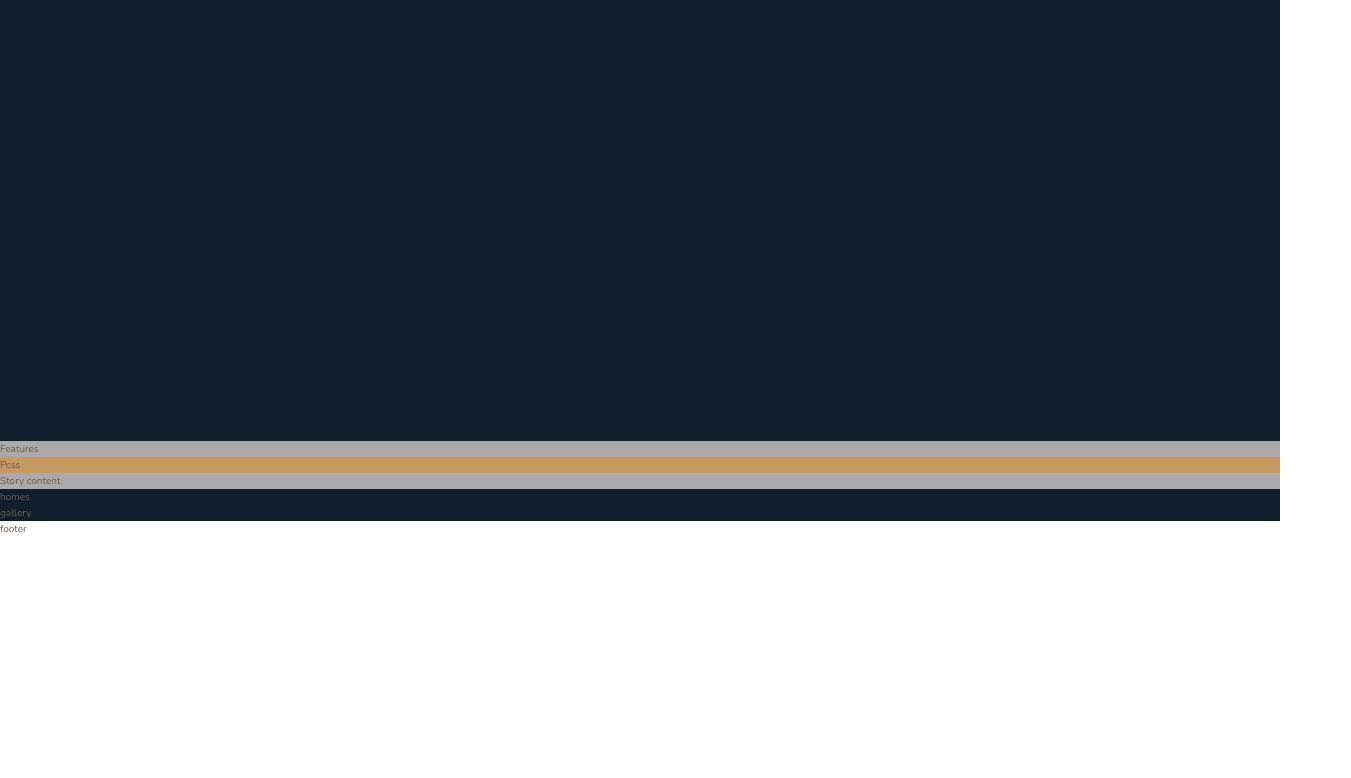
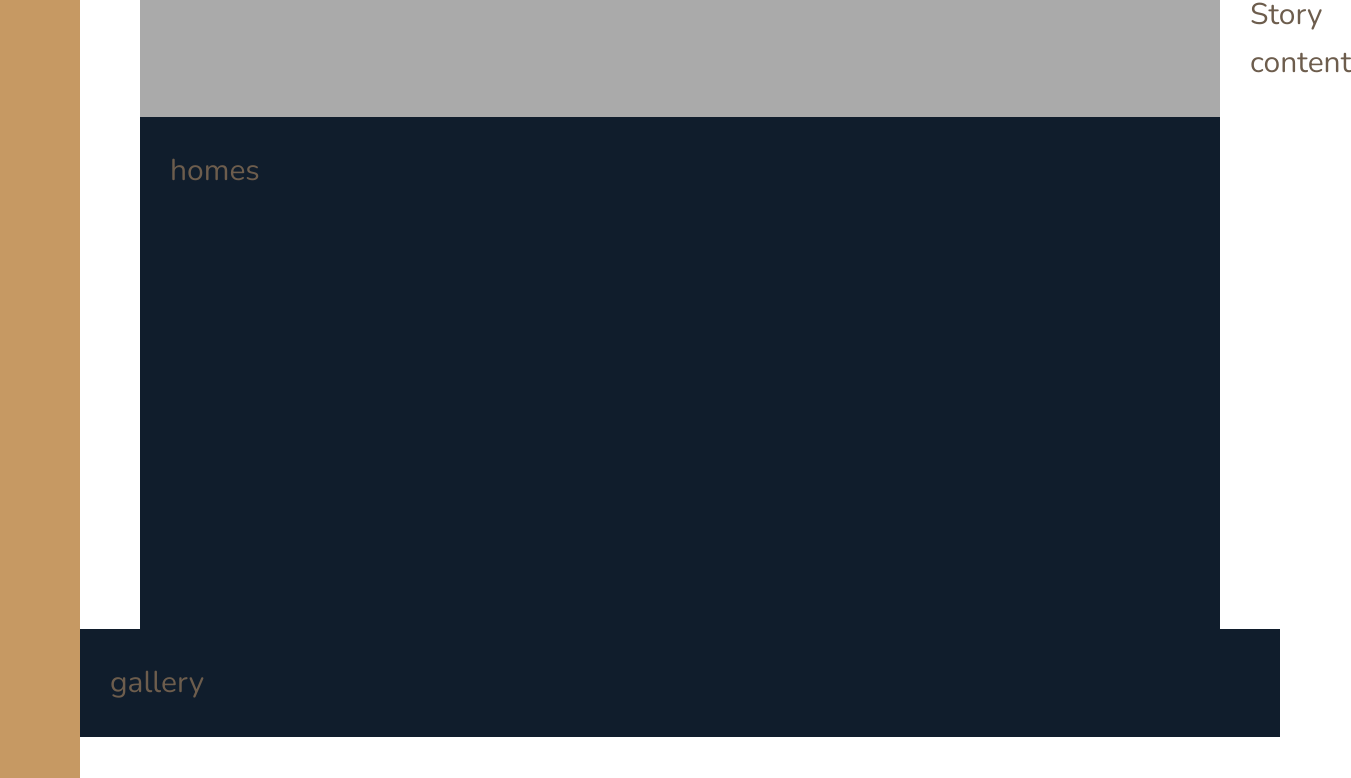
Before and after one commit to Temkum/Nexter, a website: page index.html in a window 1280 px wide. Shown: the part 727-1505 px from the top of the page, 1351 px wide, since content can reach past the window. Before the commit the page ends 1264 px from the top, so only its background shows below. Drawn offline with nearby package versions, Linux system fonts and the light colour scheme.

Commit message:
Part 1 of overal layout

```diff
--- a/sass/_base.scss
+++ b/sass/_base.scss
@@ -40,4 +40,10 @@ body {
 .container {
   display: grid;
   grid-template-rows: 80vh min-content 40vw repeat(3, min-content);
+  grid-template-columns: [sidebar-start] 8rem [sidebar-end full-start] minmax(6rem, 1fr) [center-start] repeat(8, [col-start] minmax(min-content, 14rem) [col-end]) [center-end] minmax(6rem, 1fr) [full-end];
+
+  &>* {
+    padding: 30px;
+    font-size: 3rem;
+  }
 }
--- a/sass/_features.scss
+++ b/sass/_features.scss
@@ -1,3 +1,4 @@
 .features {
   background-color: $gray-light2;
+  grid-column: center-start / center-end;
 }
--- a/sass/_footer.scss
+++ b/sass/_footer.scss
@@ -1,3 +1,4 @@
 .footer {
   background-color: $gray-dark1;
+  grid-column: full-start / full-end;
 }
--- a/sass/_gallery.scss
+++ b/sass/_gallery.scss
@@ -1,3 +1,4 @@
-.gallery{
+.gallery {
   background-color: $color-secondary;
+  grid-column: full-start / full-end;
 }
--- a/sass/_header.scss
+++ b/sass/_header.scss
@@ -1,3 +1,4 @@
 .header {
   background-color: $gray-dark1;
+  grid-column: full-start / col-end 6;
 }
--- a/sass/_homes.scss
+++ b/sass/_homes.scss
@@ -1,3 +1,4 @@
-.homes{
+.homes {
   background-color: $color-secondary;
+  grid-column: center-start / center-end;
 }
--- a/sass/_realtors.scss
+++ b/sass/_realtors.scss
@@ -1,3 +1,4 @@
-.realtors{
+.realtors {
   background-color: $color-secondary;
+  grid-column: col-start 7 / full-end;
 }
--- a/sass/_sidebar.scss
+++ b/sass/_sidebar.scss
@@ -1,3 +1,5 @@
 .sidebar {
   background-color: $color-primary;
+  grid-column: sidebar-start / sidebar-end;
+  grid-row: 1 / -1;
 }
--- a/sass/_story.scss
+++ b/sass/_story.scss
@@ -2,9 +2,11 @@
 
   &__pictures {
     background-color: $color-primary;
+    grid-column: full-start / col-end 4;
   }
 
   &__content {
-    background-color: $gray-light2;
+    background-color: $gray-light1;
+    grid-column: col-start 5 / full-end;
   }
 }
```
Also changed, not shown: css/style.css.
